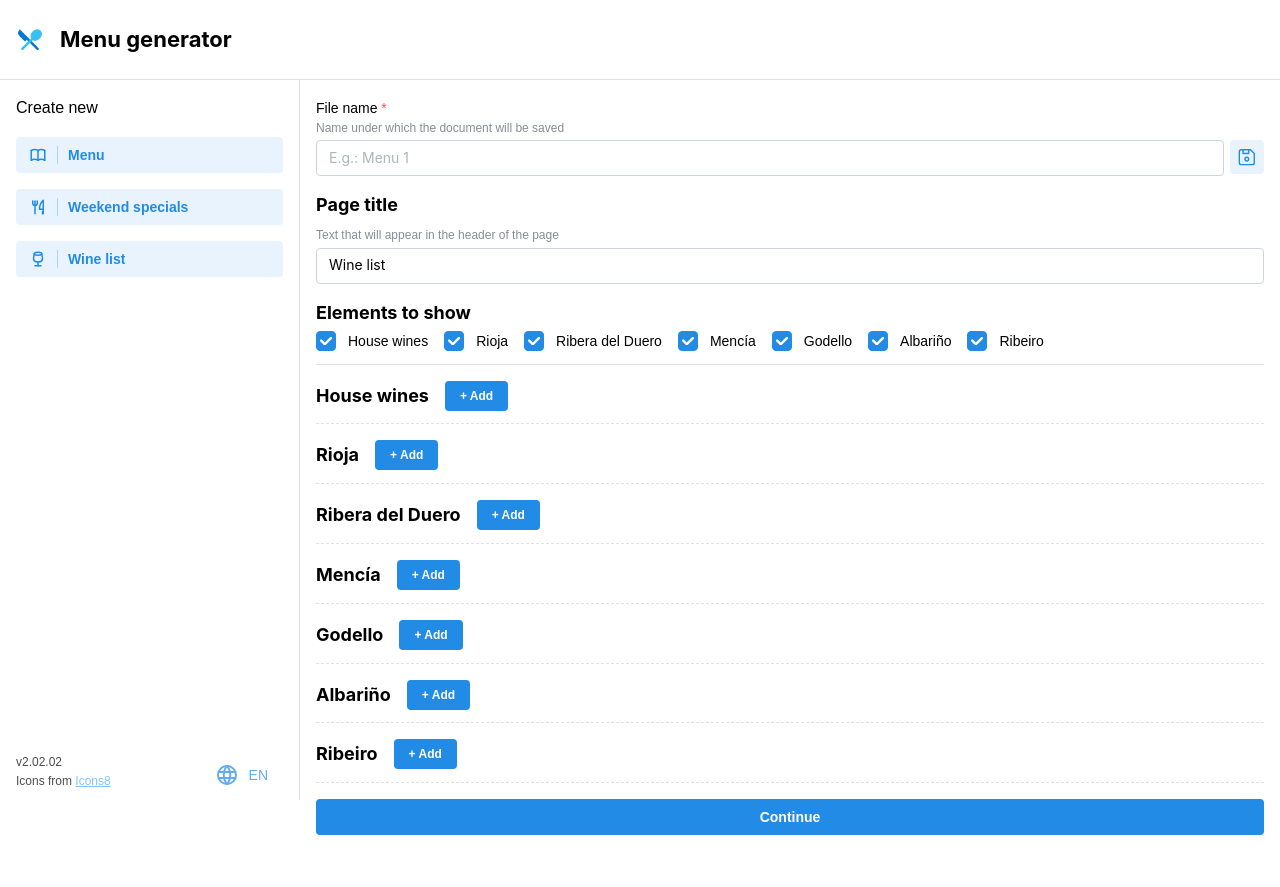
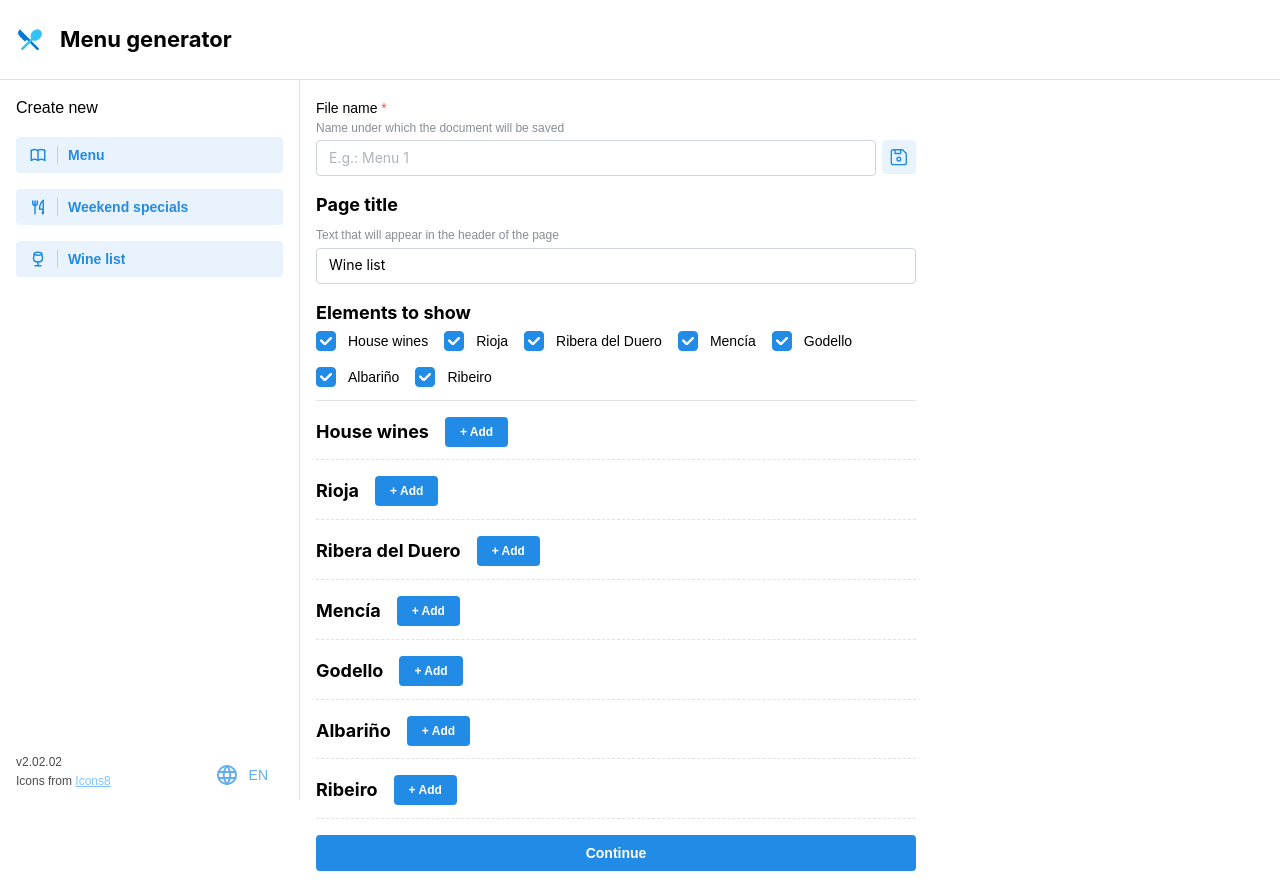
Before and after one commit to raulzc3/menu-generator, a React (Create React App) app: page /vino in a window 1280 px wide. Before the commit the page ends 851 px from the top, so only its background shows below. Built offline with nearby package versions, Linux system fonts and the light colour scheme.

Commit message:
Limit max width on wide screens

```diff
--- a/src/components/Editor.jsx
+++ b/src/components/Editor.jsx
@@ -118,7 +118,7 @@ export default function Editor({
   };
   return (
     <>
-      <Stack style={{ display: !data ? "flex" : "none" }}>
+      <Stack style={{ display: !data ? "flex" : "none" }} maw={600}>
         <Grid gutter={6} align="end">
           <Grid.Col span={"auto"}>
             <CustomTextInput
--- a/src/components/PdfDownloader.js
+++ b/src/components/PdfDownloader.js
@@ -1,4 +1,5 @@
 import {
+  Box,
   Button,
   Center,
   Container,
@@ -37,7 +38,7 @@ export default function PdfDownloader({ children, setData, type }) {
   }, [downloading]);
 
   return (
-    <div>
+    <Box maw={600}>
       <Group gap="xs" justify={"space-between"} grow>
         <Button
           onClick={() => {
@@ -87,6 +88,6 @@ export default function PdfDownloader({ children, setData, type }) {
           <Center style={{ padding: "25mm" }}>{children}</Center>
         </Container>
       </div>
-    </div>
+    </Box>
   );
 }
```
